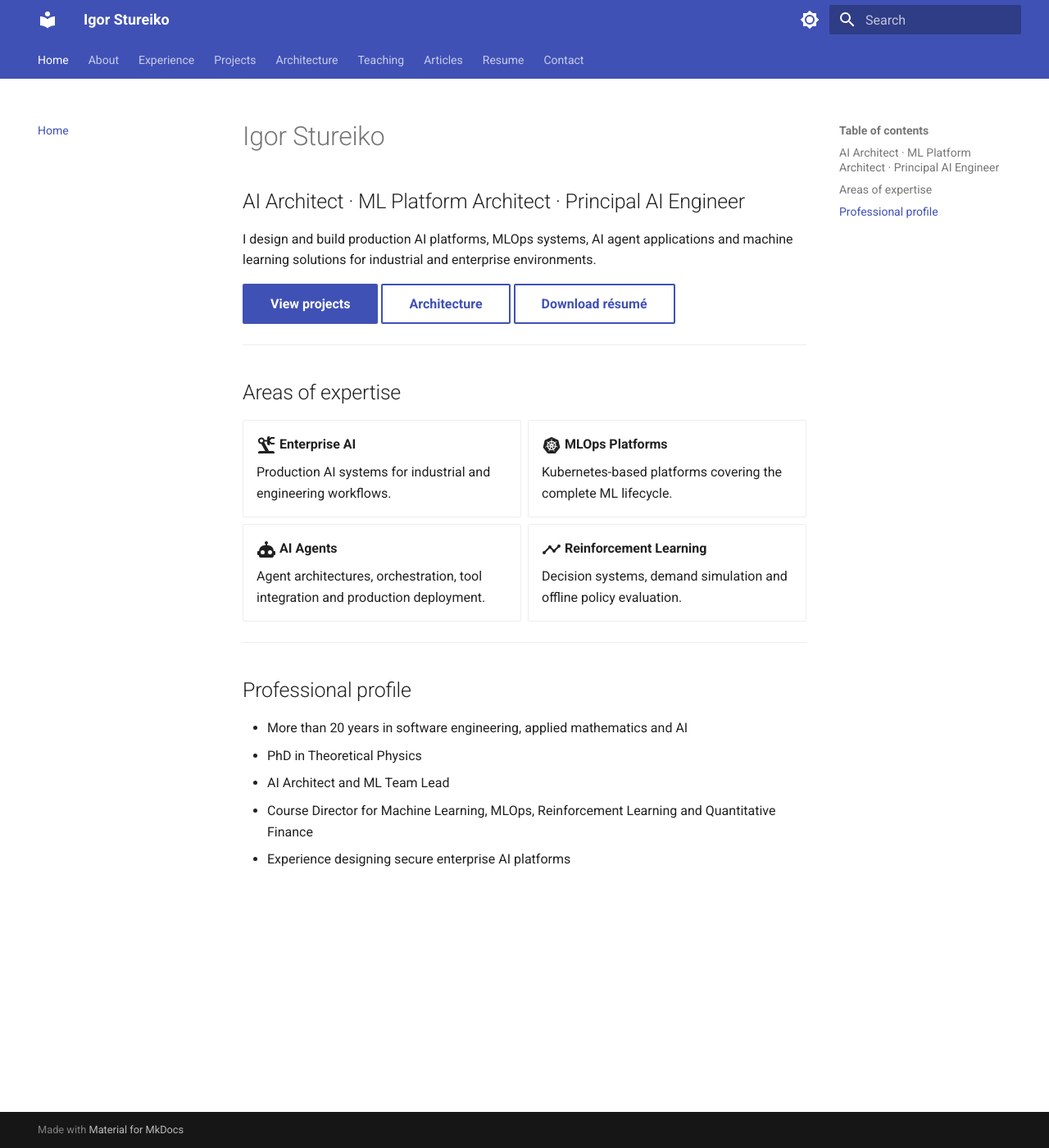
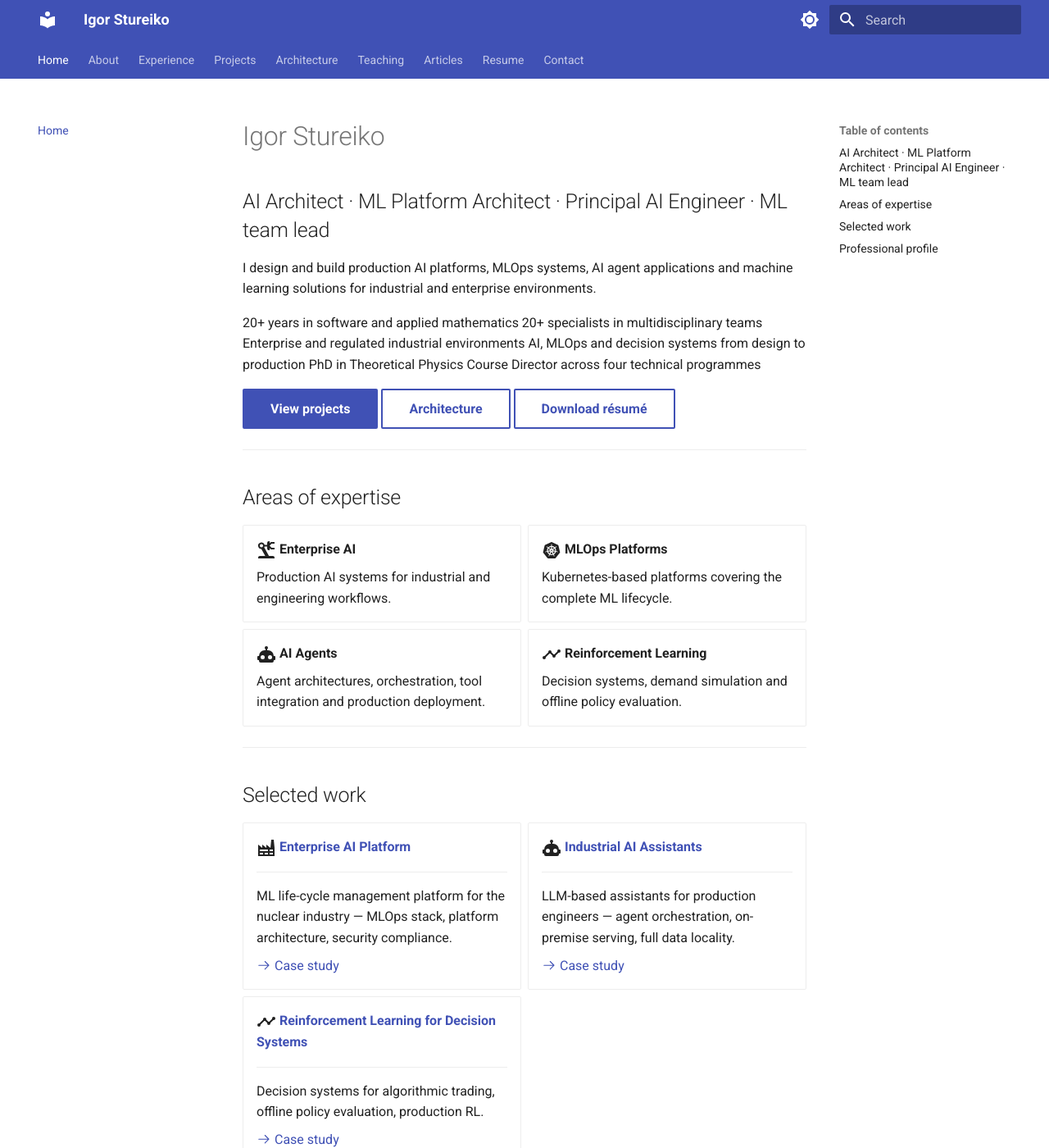
Before and after one commit to stureiko/stureiko.github.io, an MkDocs documentation site: the page built from docs/index.md, in a window 1280 px wide and 1400 px high. Shown: the whole window at 82% size. Built offline with MkDocs 1.6.1 and Material for MkDocs 9.7.7, drawn with Linux system fonts in a browser that asks for light colours.

Commit message:
Added section Selected work

```diff
--- a/docs/index.md
+++ b/docs/index.md
@@ -1,10 +1,17 @@
 # Igor Stureiko
 
-## AI Architect · ML Platform Architect · Principal AI Engineer
+## AI Architect · ML Platform Architect · Principal AI Engineer · ML team lead
 
 I design and build production AI platforms, MLOps systems,
 AI agent applications and machine learning solutions for
 industrial and enterprise environments.
+
+20+ years in software and applied mathematics
+20+ specialists in multidisciplinary teams
+Enterprise and regulated industrial environments
+AI, MLOps and decision systems from design to production
+PhD in Theoretical Physics
+Course Director across four technical programmes
 
 [View projects](projects/index.md){ .md-button .md-button--primary }
 [Architecture](architecture/index.md){ .md-button }
@@ -36,6 +43,41 @@ industrial and enterprise environments.
 
 ---
 
+## Selected work
+
+<div class="grid cards" markdown>
+
+-   :material-factory:{ .lg .middle } **[Enterprise AI Platform](projects/enterprise-ai-platform.md)**
+
+    ---
+
+    ML life-cycle management platform for the nuclear industry —
+    MLOps stack, platform architecture, security compliance.
+
+    [:octicons-arrow-right-24: Case study](projects/enterprise-ai-platform.md)
+
+-   :material-robot:{ .lg .middle } **[Industrial AI Assistants](projects/ai-assistants.md)**
+
+    ---
+
+    LLM-based assistants for production engineers — agent orchestration,
+    on-premise serving, full data locality.
+
+    [:octicons-arrow-right-24: Case study](projects/ai-assistants.md)
+
+-   :material-chart-timeline-variant:{ .lg .middle } **[Reinforcement Learning for Decision Systems](projects/reinforcement-learning.md)**
+
+    ---
+
+    Decision systems for algorithmic trading, offline policy evaluation,
+    production RL.
+
+    [:octicons-arrow-right-24: Case study](projects/reinforcement-learning.md)
+
+</div>
+
+---
+
 ## Professional profile
 
 - More than 20 years in software engineering, applied mathematics and AI
```
